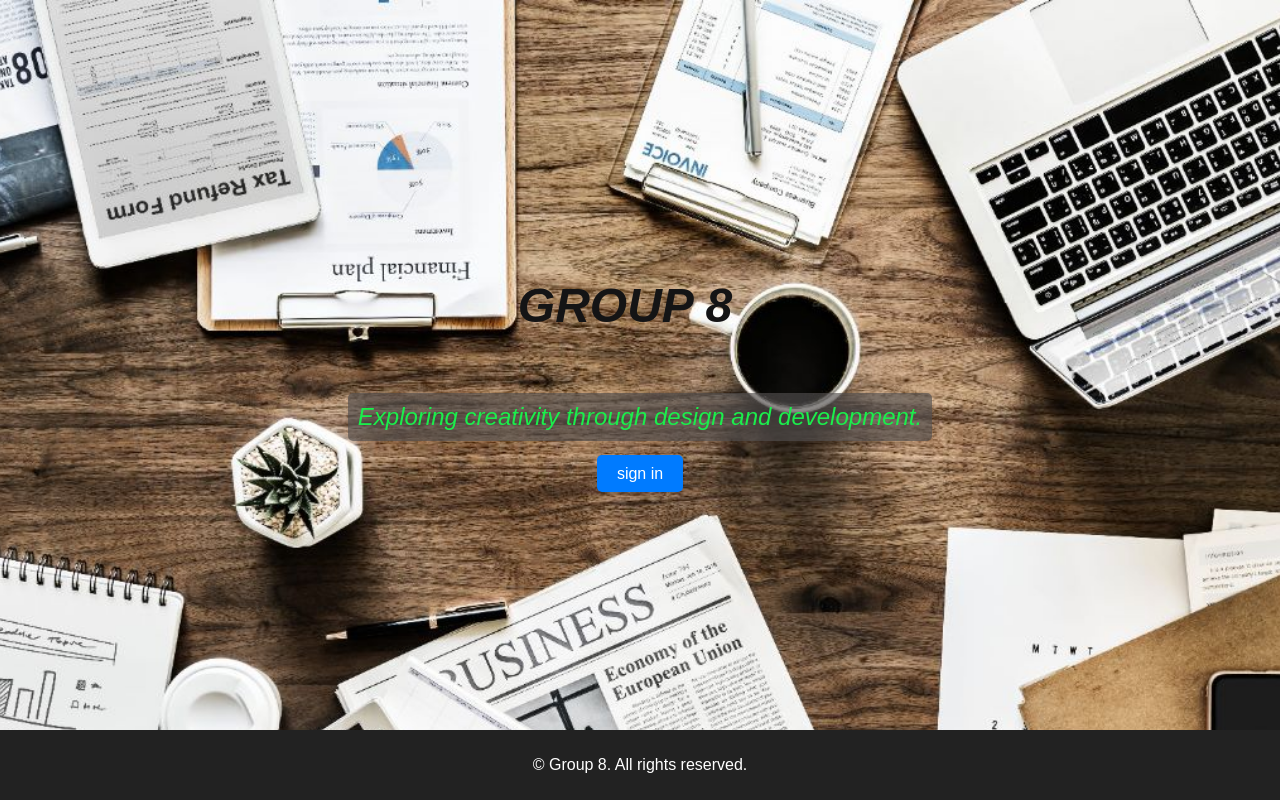
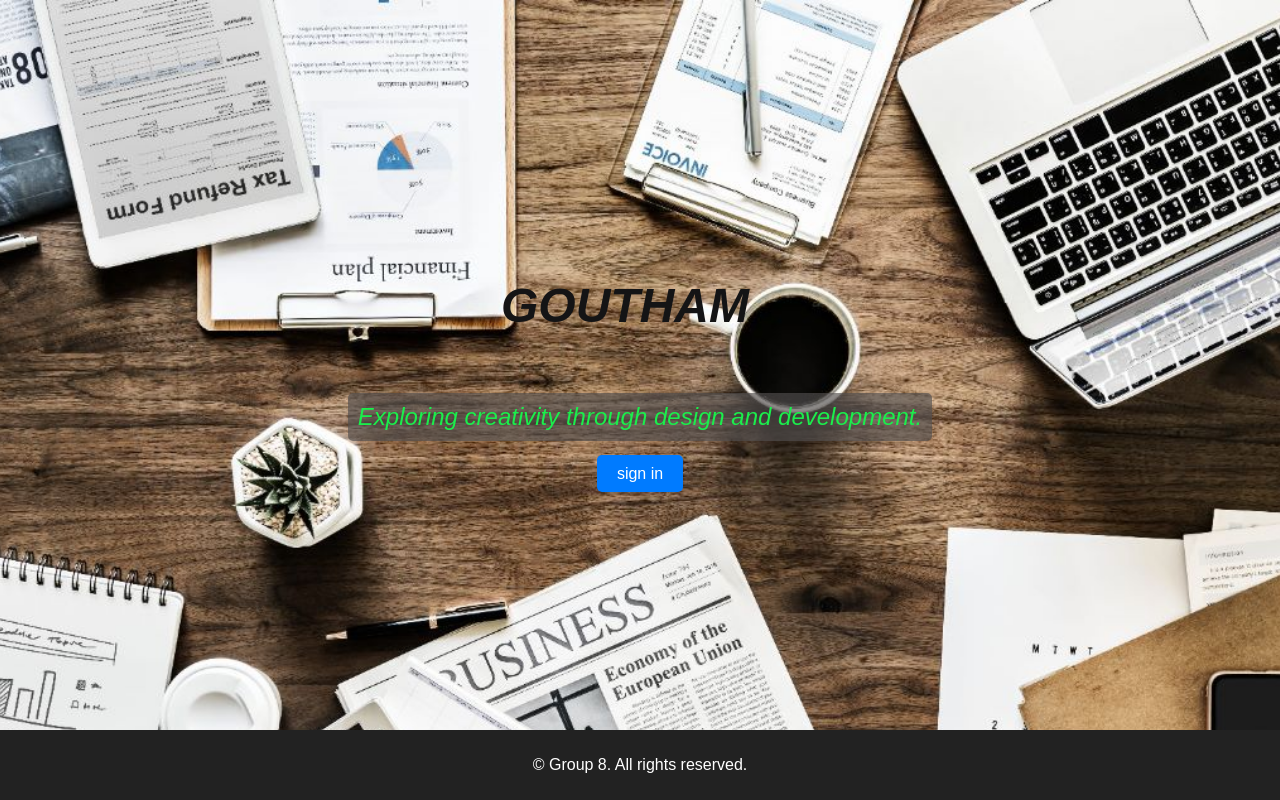
Before and after one commit to danyQe/Web-development, a plain HTML site: page index.html in a window 1280 px wide. Drawn offline with Linux system fonts and the light colour scheme.

Commit message:
Update index.html

```diff
--- a/index.html
+++ b/index.html
@@ -78,7 +78,7 @@
 </head>
 <body>
     <header>
-        <h1>GROUP 8</h1>
+        <h1>GOUTHAM</h1>
         <p class="intro">Exploring creativity through design and development.</p>
         <a class="login-button" href="login.html">sign in</a>
     </header>
```
